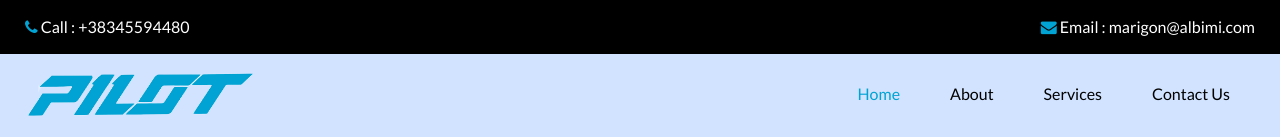
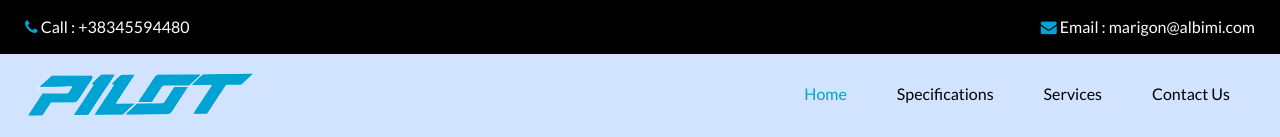
Before and after one commit to Marigona111/AlbimiProject, a plain HTML site: page index.html in a window 1280 px wide. Shown: the top 137 px of the page. Drawn offline with nearby package versions, Linux system fonts and the light colour scheme; some packages are replaced by stand-ins of ours.

Commit message:
Update: ndryshime në dizajn/kod

```diff
--- a/index.html
+++ b/index.html
@@ -72,7 +72,7 @@
                   <a class="nav-link" href="index.html">Home <span class="sr-only">(current)</span></a>
                 </li>
                 <li class="nav-item">
-                  <a class="nav-link" href="about.html"> About</a>
+                  <a class="nav-link" href="about.html"> Specifications</a>
                 </li>
                 <li class="nav-item">
                   <a class="nav-link" href="service.html">Services</a>
```
